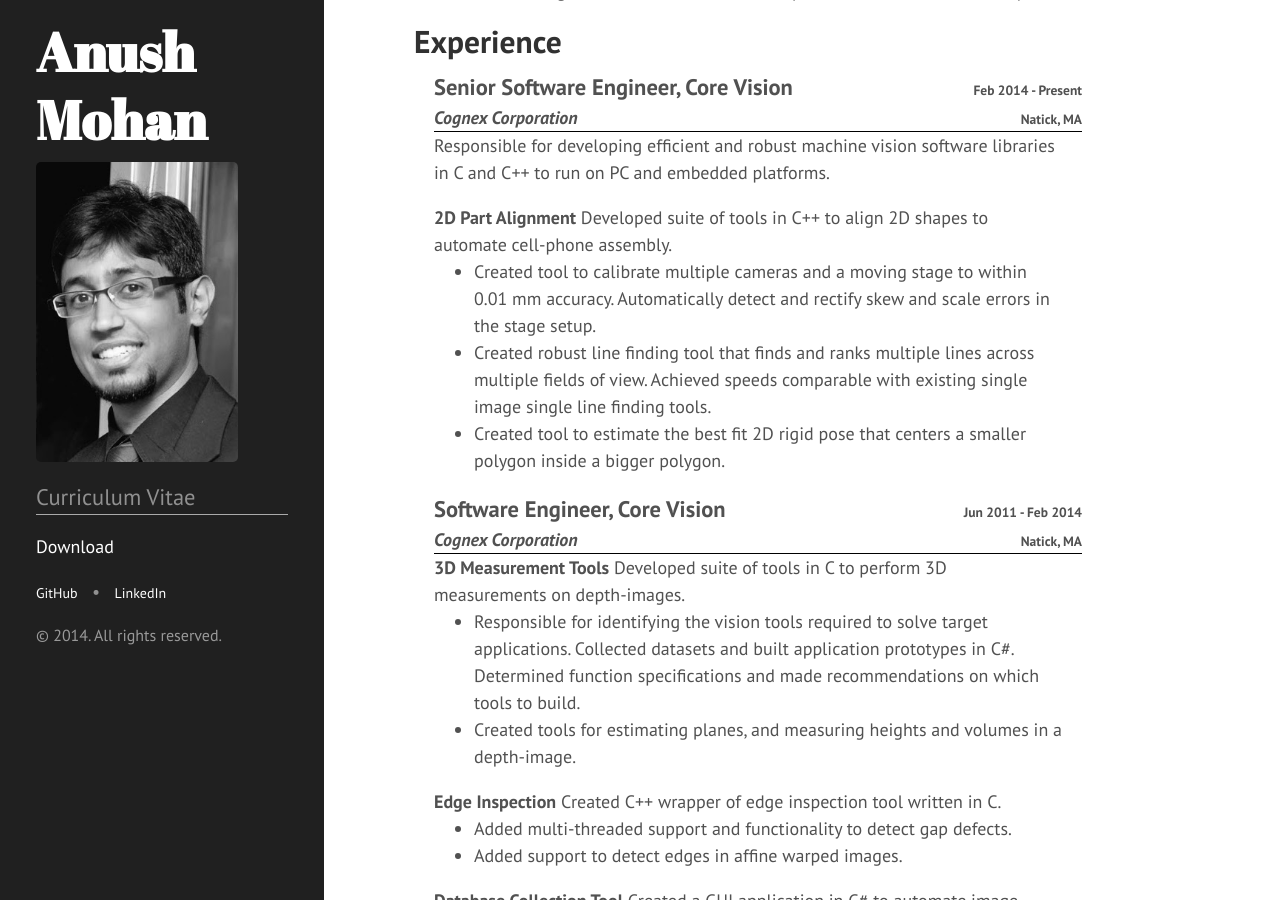
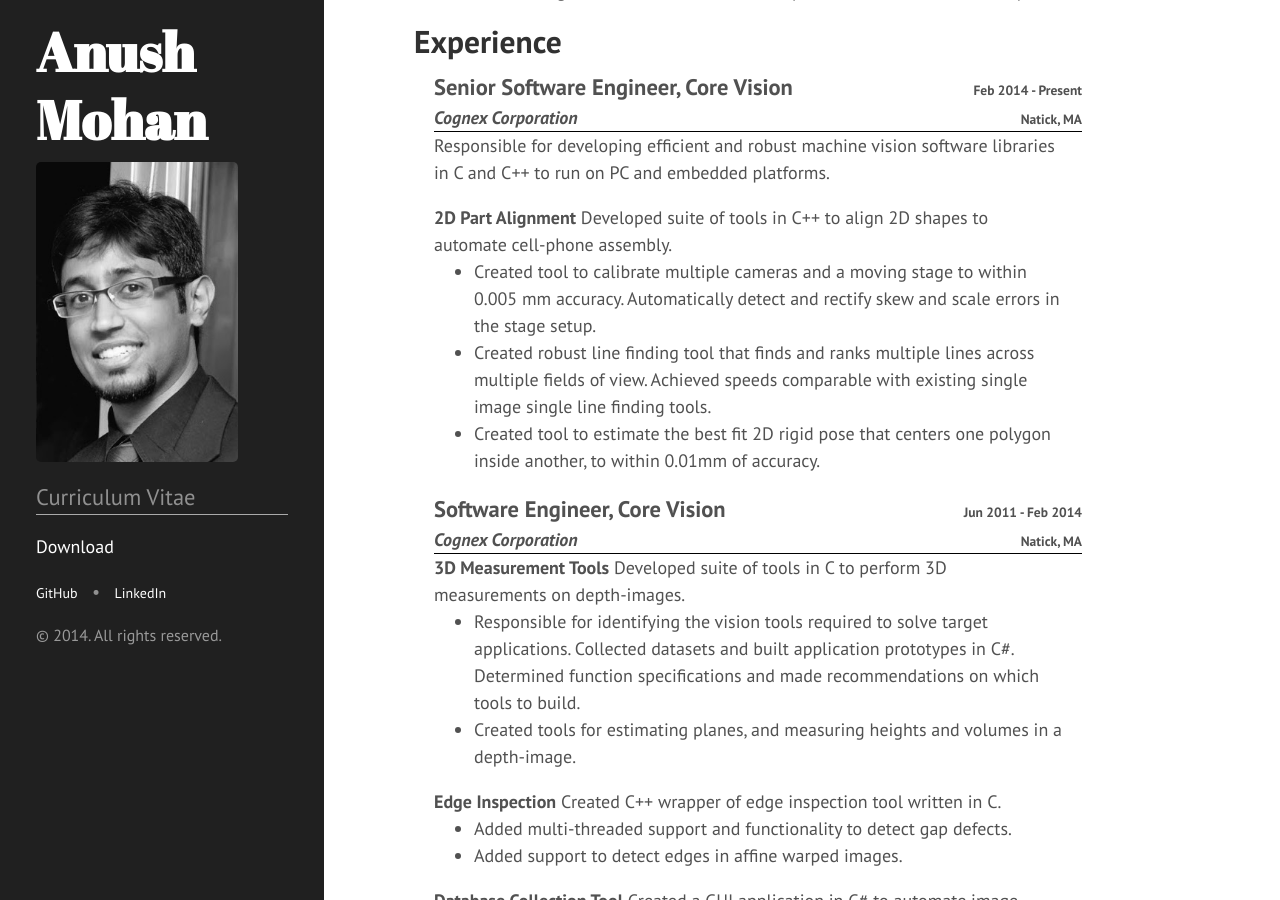
Before and after one commit to anushmohan/resume, a Jekyll site: the page built from index.html, in a window 1280 px wide and 900 px high, scrolled down 435 px. Built offline with Jekyll 4.4.1, drawn with Linux system fonts in a browser that asks for light colours; Markdown is read by kramdown in place of the engine named in the settings; some of the changed text lies outside the part shown.

Commit message:
added info on pose fit tool.

```diff
--- a/_includes/resume.html
+++ b/_includes/resume.html
@@ -74,7 +74,7 @@
             <ul>
               <li>
                 Created tool to calibrate multiple cameras and a
-                moving stage to within 0.01 mm accuracy. Automatically
+                moving stage to within 0.005 mm accuracy. Automatically
                 detect and rectify skew and scale errors in the stage setup.
               </li>
 
@@ -86,8 +86,8 @@
 
               <li>
                 Created tool to estimate the best fit 2D rigid
-                pose that centers a smaller polygon inside a bigger
-                polygon.
+                pose that centers one polygon inside another, to within
+                0.01mm of accuracy.
               </li>
 
             </ul>
@@ -300,7 +300,7 @@
       <div class="edtable">
 
           <div class="tablerow">
-              <span class="jobtitle">BMS College of Engineer</span>
+              <span class="jobtitle">BMS College of Engineering</span>
               <span class="right info">Sept 2005 - May 2009</span>
           </div>
 
```
Also changed, not shown: 1 other file.
